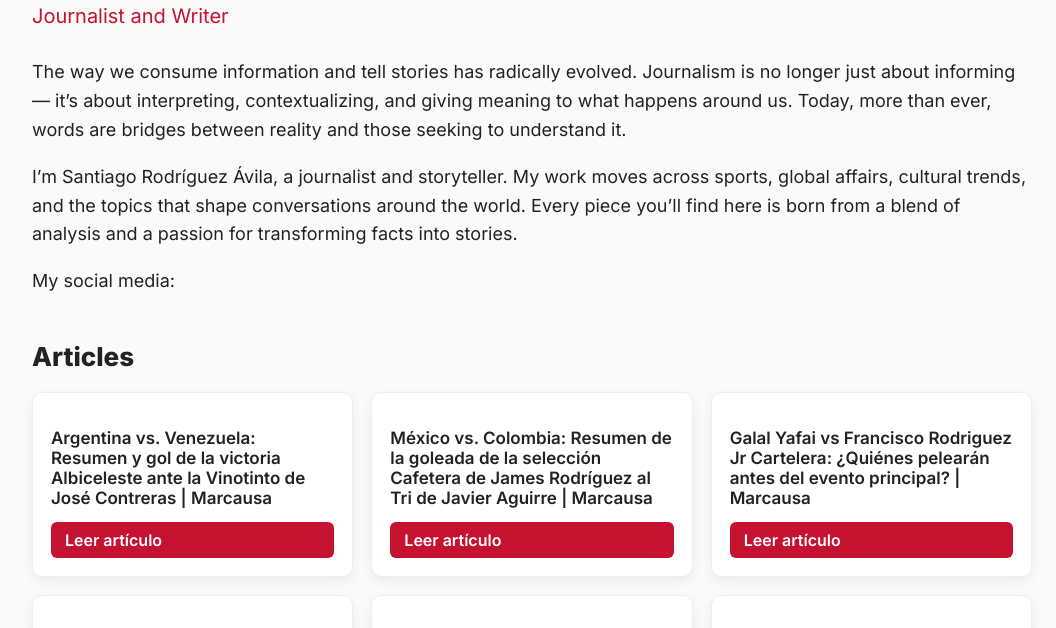
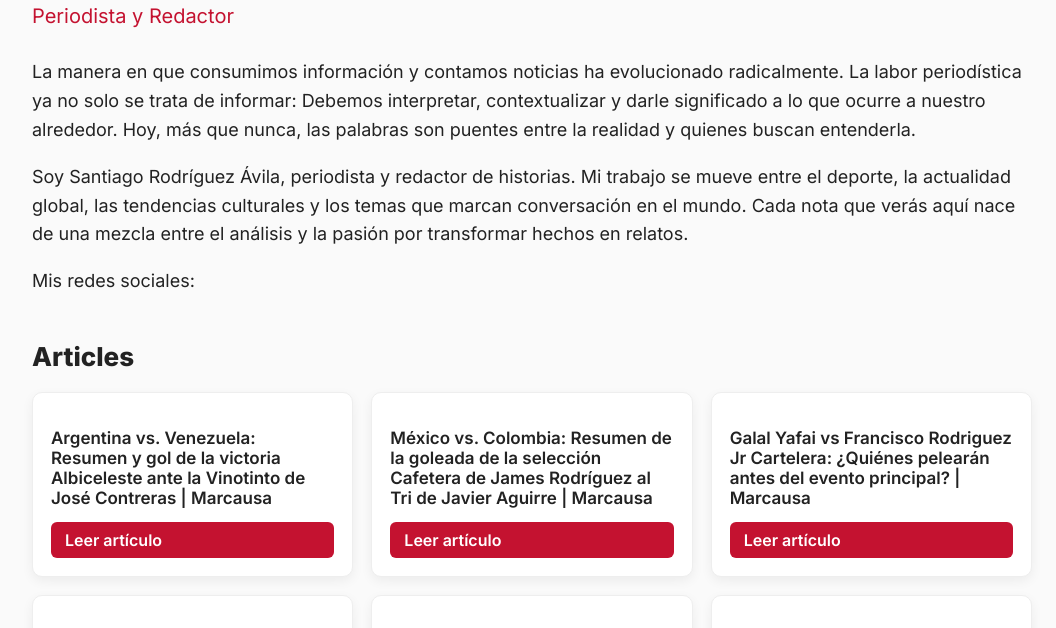
Before and after one commit to santiagoroda31/santiagoroda31.github.io, a plain HTML site: page index.html in a window 1280 px wide. Shown: the part 113-741 px from the top of the page, without its empty margins (108-1164 px from the left). Drawn offline with Linux system fonts and the light colour scheme.

Commit message:
Update index.html

```diff
--- a/index.html
+++ b/index.html
@@ -3,7 +3,7 @@
 <head>
 <meta charset="UTF-8">
 <meta name="viewport" content="width=device-width, initial-scale=1.0">
-<title>Portfolio – Santiago Rodríguez Ávila</title>
+<title>Portafolio – Santiago Rodríguez Ávila</title>
 
 <link href="https://fonts.googleapis.com/css2?family=Inter:wght@300;400;600;800&display=swap" rel="stylesheet">
 
@@ -100,18 +100,18 @@ a.social:hover {
 <div class="container">
 
 <h1>Santiago Rodríguez Ávila</h1>
-<div class="subtitle">Journalist and Writer</div>
+<div class="subtitle">Periodista y Redactor</div>
 
 <p>
-The way we consume information and tell stories has radically evolved. Journalism is no longer just about informing — it’s about interpreting, contextualizing, and giving meaning to what happens around us. Today, more than ever, words are bridges between reality and those seeking to understand it.
+La manera en que consumimos información y contamos noticias ha evolucionado radicalmente. La labor periodística ya no solo se trata de informar: Debemos interpretar, contextualizar y darle significado a lo que ocurre a nuestro alrededor. Hoy, más que nunca, las palabras son puentes entre la realidad y quienes buscan entenderla.
 </p>
 
 <p>
-I’m Santiago Rodríguez Ávila, a journalist and storyteller. My work moves across sports, global affairs, cultural trends, and the topics that shape conversations around the world. Every piece you’ll find here is born from a blend of analysis and a passion for transforming facts into stories.
+Soy Santiago Rodríguez Ávila, periodista y redactor de historias. Mi trabajo se mueve entre el deporte, la actualidad global, las tendencias culturales y los temas que marcan conversación en el mundo. Cada nota que verás aquí nace de una mezcla entre el análisis y la pasión por transformar hechos en relatos.
 </p>
 
 <p>
-My social media:
+Mis redes sociales:
 <br>
 </p>
 
```
